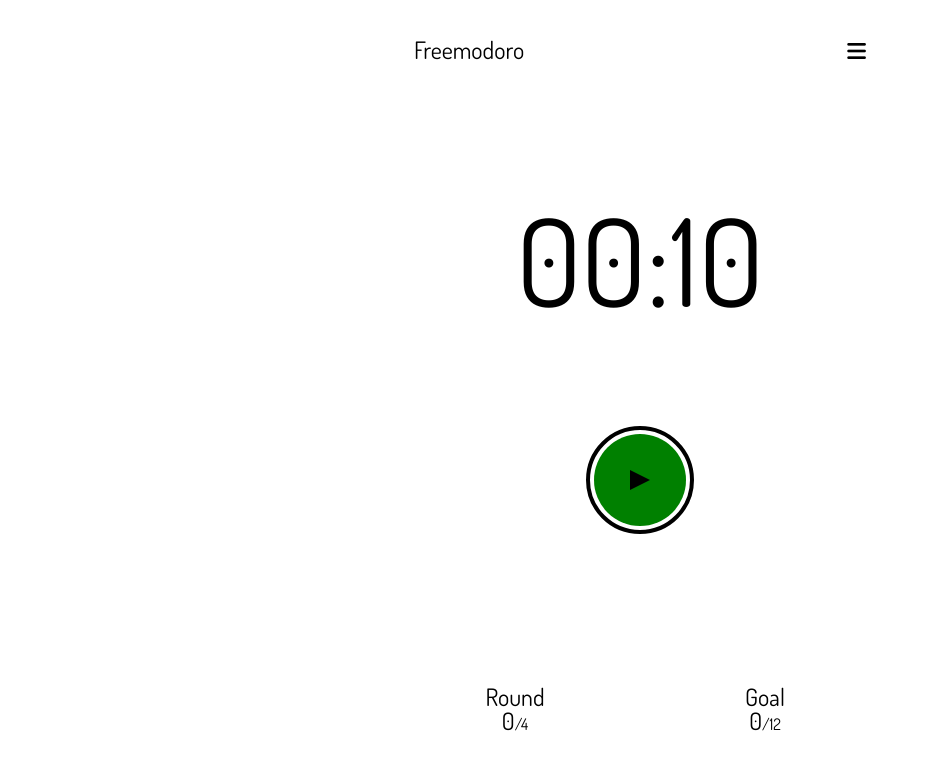
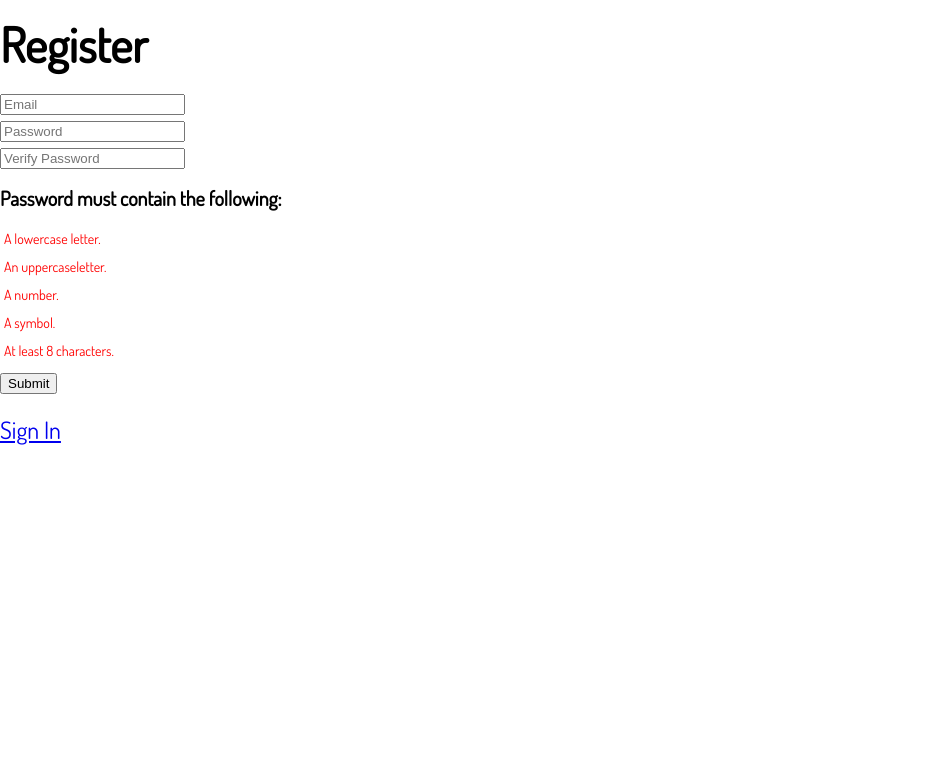
Before and after one commit to jaredblumer/freemodoro, a React (Create React App) app: page /register in a window 1280 px wide. Shown: the top 770 px of the page, without its empty margins (0-929 px from the left). Built offline with nearby package versions, Linux system fonts and the light colour scheme.

Commit message:
Add Registration page

```diff
--- a/src/App.css
+++ b/src/App.css
@@ -98,6 +98,23 @@ nav li {
   margin: 1em;
 }
 
+.password h2 {
+  font-size: 20px;
+}
+
+.password p {
+  font-size: 14px;
+  margin: 4px;
+}
+
+.password .invalid {
+  color: red;
+}
+
+.password .valid {
+  color: green;
+}
+
 .progress-bar {
   transition: all 1s ease;
 }
--- a/src/App.js
+++ b/src/App.js
@@ -5,6 +5,7 @@ import { BrowserRouter as Router, Switch, Route, Link } from "react-router-dom";
 import Pomodoro from "./components/Pomodoro";
 import Settings from "./components/Settings";
 import Login from "./components/Login";
+import Register from "./components/Register";
 
 import store from "./store";
 
@@ -20,6 +21,9 @@ class App extends React.Component {
             <Route path="/login">
               <Login />
             </Route>
+            <Route path="/register">
+              <Register />
+            </Route>
             <Route path="/">
               <Pomodoro />
             </Route>
--- a/src/components/Login.js
+++ b/src/components/Login.js
@@ -1,5 +1,5 @@
 import React, { Component } from "react";
-import { Redirect } from "react-router-dom";
+import { Redirect, Link } from "react-router-dom";
 
 export default class Login extends Component {
   constructor(props) {
@@ -48,6 +48,7 @@ export default class Login extends Component {
     }
 
     return (
+      <div>
         <form onSubmit={this.onSubmit}>
           <h1>Login</h1>
           <input
@@ -68,6 +69,10 @@ export default class Login extends Component {
           />
           <input type="submit" value="Submit" />
         </form>
+        <p>
+          <Link to="/register">Register</Link>
+        </p>
+      </div>
     );
   }
 }
--- /dev/null
+++ b/src/components/Register.js
@@ -0,0 +1,194 @@
+import React, { Component } from "react";
+import { Redirect, Link } from "react-router-dom";
+
+export default class Login extends Component {
+  constructor(props) {
+    super(props);
+    this.state = {
+      email: "",
+      password: "",
+      passwordVerification: "",
+      redirect: false
+    };
+  }
+
+  handleChange = event => {
+    const { value, name } = event.target;
+
+    this.setState({
+      [name]: value
+    });
+  };
+
+  handlePasswordChange = event => {
+    const { value } = event.target;
+    let lowercase = document.getElementById("lowercase");
+    let uppercase = document.getElementById("uppercase");
+    let number = document.getElementById("number");
+    let symbol = document.getElementById("symbol");
+    let length = document.getElementById("length");
+
+    // Validate lowercase letters
+    let lowercaseLetters = /[a-z]/g;
+    if (value.match(lowercaseLetters)) {
+      lowercase.classList.remove("invalid");
+      lowercase.classList.add("valid");
+    } else {
+      lowercase.classList.remove("valid");
+      lowercase.classList.add("invalid");
+    }
+
+    // Validate uppercase letters
+    let uppercaseLetters = /[A-Z]/g;
+    if (value.match(uppercaseLetters)) {
+      uppercase.classList.remove("invalid");
+      uppercase.classList.add("valid");
+    } else {
+      uppercase.classList.remove("valid");
+      uppercase.classList.add("invalid");
+    }
+
+    // Validate numbers
+    let numbers = /[0-9]/g;
+    if (value.match(numbers)) {
+      number.classList.remove("invalid");
+      number.classList.add("valid");
+    } else {
+      number.classList.remove("valid");
+      number.classList.add("invalid");
+    }
+
+    // Validate symbol
+    let symbols = /(?=.*[!@#$%^&*-])/;
+    if (value.match(symbols)) {
+      symbol.classList.remove("invalid");
+      symbol.classList.add("valid");
+    } else {
+      symbol.classList.remove("valid");
+      symbol.classList.add("invalid");
+    }
+
+    // Validate length
+    if (value.length >= 8) {
+      length.classList.remove("invalid");
+      length.classList.add("valid");
+    } else {
+      length.classList.remove("valid");
+      length.classList.add("invalid");
+    }
+
+    this.setState({
+      password: value
+    });
+  };
+
+  onSubmit = event => {
+    event.preventDefault();
+    let password = this.state.password;
+    let passwordVerification = this.state.passwordVerification;
+
+    let lowercaseLetters = /[a-z]/g;
+    let uppercaseLetters = /[A-Z]/g;
+    let numbers = /[0-9]/g;
+    let symbols = /(?=.*[!@#$%^&*-])/;
+
+    if (password !== passwordVerification) {
+      alert("Passwords must match.");
+    }
+
+    // Validate password
+    if (
+      password === passwordVerification &&
+      password.match(lowercaseLetters) &&
+      password.match(uppercaseLetters) &&
+      password.match(numbers) &&
+      password.match(symbols)
+    ) {
+      console.log("Success");
+    }
+
+    // fetch("/api/authenticate", {
+    //   method: "POST",
+    //   body: JSON.stringify(this.state),
+    //   headers: {
+    //     "Content-Type": "application/json"
+    //   }
+    // })
+    //   .then(res => {
+    //     if (res.status === 200) {
+    //       this.setState({ redirect: true });
+    //     } else {
+    //       const error = new Error(res.error);
+    //       throw error;
+    //     }
+    //   })
+    //   .catch(err => {
+    //     console.error(err);
+    //     alert("Error logging in. Please try again.");
+    //   });
+  };
+
+  render() {
+    const { redirect } = this.state;
+    if (redirect) {
+      return <Redirect to="/" />;
+    }
+
+    return (
+      <div>
+        <form onSubmit={this.onSubmit}>
+          <h1>Register</h1>
+          <input
+            type="email"
+            name="email"
+            placeholder="Email"
+            value={this.state.email}
+            onChange={this.handleChange}
+            required
+          />
+          <br />
+          <input
+            type="password"
+            name="password"
+            placeholder="Password"
+            value={this.state.password}
+            onChange={this.handlePasswordChange}
+            required
+          />
+          <br />
+          <input
+            type="password"
+            name="passwordVerification"
+            placeholder="Verify Password"
+            value={this.state.passwordVerification}
+            onChange={this.handleChange}
+            required
+          />
+          <br />
+          <div className="password">
+            <h2>Password must contain the following:</h2>
+            <p id="lowercase" className="invalid">
+              A lowercase letter.
+            </p>
+            <p id="uppercase" className="invalid">
+              An uppercaseletter.
+            </p>
+            <p id="number" className="invalid">
+              A number.
+            </p>
+            <p id="symbol" className="invalid">
+              A symbol.
+            </p>
+            <p id="length" className="invalid">
+              At least 8 characters.
+            </p>
+          </div>
+          <input type="submit" value="Submit" />
+        </form>
+        <p>
+          <Link to="/login">Sign In</Link>
+        </p>
+      </div>
+    );
+  }
+}
```
Lines whose indentation alone changed are shown as unchanged.
